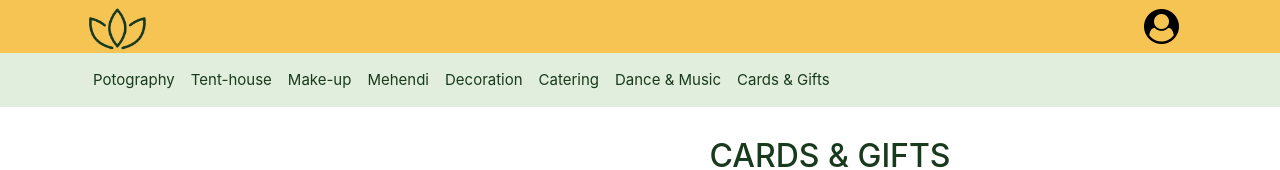
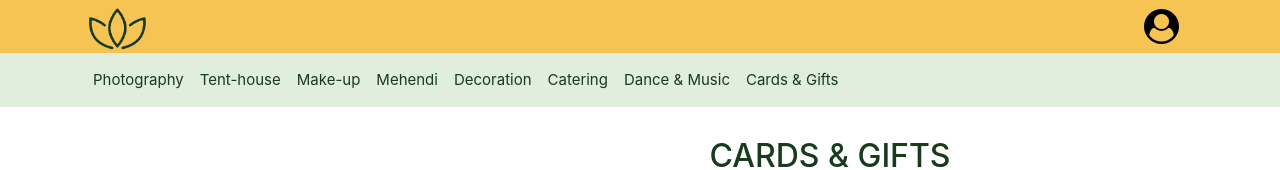
Before and after one commit to DharaVivek/22AAC14, a plain HTML site: page cards&gitfts.html in a window 1280 px wide. Shown: the top 170 px of the page. Drawn offline with nearby package versions, Linux system fonts and the light colour scheme.

Commit message:
Update cards&gitfts.html

```diff
--- a/cards&gitfts.html
+++ b/cards&gitfts.html
@@ -49,7 +49,7 @@
               <div class="collapse navbar-collapse" id="navbarSupportedContent">
                 <ul class="navbar-nav mr-auto">
                   <li class="nav-item active">
-                    <a class="nav-link" href="photography.html">Potography <span class="sr-only">(current)</span></a>
+                    <a class="nav-link" href="photography.html">Photography <span class="sr-only">(current)</span></a>
                   </li>
                   <li class="nav-item active">
                     <a class="nav-link" href="tent-house.html">Tent-house</a>
```
